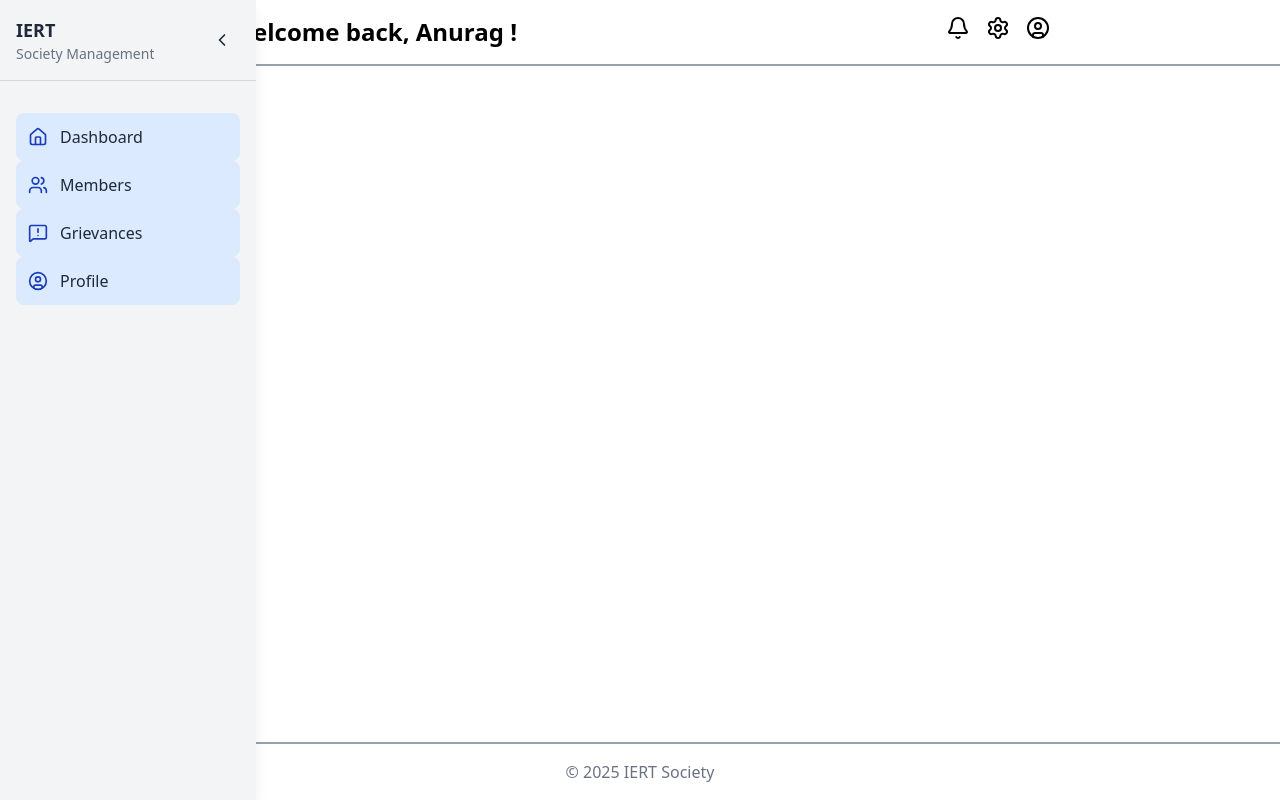
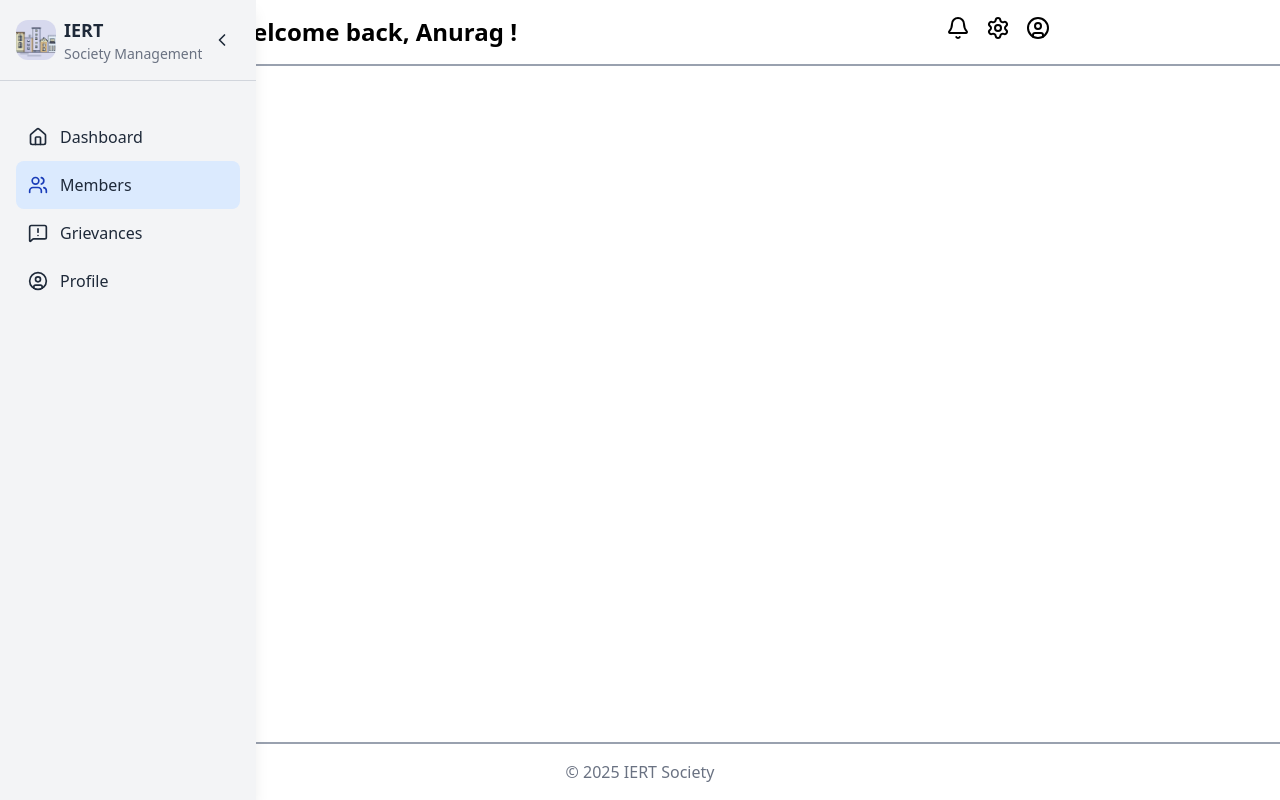
Before and after one commit to Hasan-1-6/Neighbor.ly, a React (Vite) app in the folder frontend/Neighbor.ly/: page /members in a window 1280 px wide. Built offline with nearby package versions, Linux system fonts and the light colour scheme.

Commit message:
chore some files

```diff
--- a/frontend/Neighbor.ly/src/sides/Sidebar.jsx
+++ b/frontend/Neighbor.ly/src/sides/Sidebar.jsx
@@ -1,12 +1,12 @@
 import React, { useState } from "react";
 import { Link, useLocation } from "react-router-dom";
 import {Aperture, Home, Users, MessageSquareWarning, UserCircle, Menu, ChevronLeft, X } from "lucide-react";
-// import society from "../../assets/society.png";
+ import society from "../public/society.png";
 
 const Sidebar = () => {
   const [collapsed, setCollapsed] = useState(false); // Desktop collapse
   const [mobileOpen, setMobileOpen] = useState(false); // Mobile toggle
-  // const location = useLocation();
+   const location = useLocation();
 
   const menuItems = [
     { name: "Dashboard", icon: <Home size={20} />, path: "/" },
@@ -37,11 +37,11 @@ const Sidebar = () => {
         {/* Header */}
         <div className="flex items-center justify-between p-4 border-b border-gray-300">
           <div className="flex items-center gap-2 flex-shrink-0">
-            {/* <img
+            { <img
               src={society}
               alt="logo"
               className={`rounded-xl object-cover transition-all duration-300 ${collapsed ? 'w-6 h-6' : 'w-10 h-10'}`}
-            /> */}
+            /> }
             {!collapsed && <div className="flex flex-col min-w-0">
               <h2 className="font-bold text-lg text-gray-800 truncate">IERT</h2>
               <p className="text-sm text-gray-500 truncate">Society Management</p>
@@ -70,8 +70,8 @@ const Sidebar = () => {
         {/* Menu */}
         <nav className="flex flex-col mt-4 p-4">
           {menuItems.map((item, idx) => {
-            // const active = location.pathname === item.path;
-              const active = "123"
+             const active = location.pathname === item.path;
+
             return (
               <div
                 key={idx}
```
Also changed, not shown: frontend/Neighbor.ly/src/public/society.png (added).
